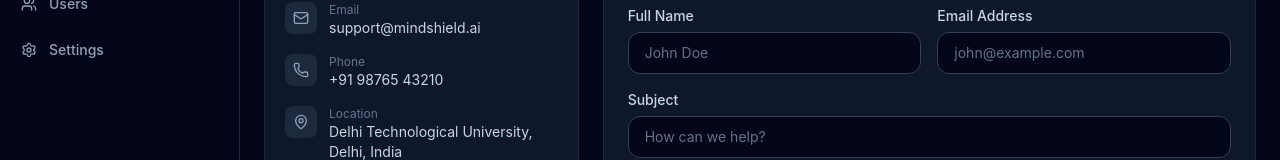
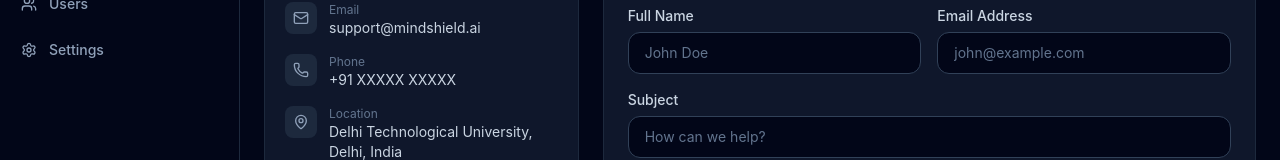
Before and after one commit to AyushHL/MindShield-AI, a React (Vite) app in the folder frontend/: page /dashboard/contact in a window 1280 px wide. Shown: the part 235-395 px from the top of the page. Built offline with nearby package versions, Linux system fonts and the light colour scheme; sample sign-in values are in the browser's storage.

Commit message:
chore: Update Pages

```diff
--- a/frontend/src/pages/Contact.tsx
+++ b/frontend/src/pages/Contact.tsx
@@ -15,7 +15,7 @@ const faqs = [
 
 const contactInfo = [
   { icon: Mail, label: 'Email', value: 'support@mindshield.ai' },
-  { icon: Phone, label: 'Phone', value: '+91 98765 43210' },
+  { icon: Phone, label: 'Phone', value: '+91 XXXXX XXXXX' },
   { icon: MapPin, label: 'Location', value: 'Delhi Technological University, Delhi, India' },
 ];
 
--- a/frontend/src/pages/Home.tsx
+++ b/frontend/src/pages/Home.tsx
@@ -23,7 +23,7 @@ export const Home = () => {
         </div>
         <div className="relative z-10 max-w-4xl text-center">
           <div className="mb-6 inline-flex items-center gap-2 rounded-full border border-violet-500/30 bg-violet-500/10 px-4 py-1.5 text-xs font-medium text-violet-300">
-            <Zap className="h-3 w-3" /> DTU B.Tech Minor Project · Bi-LSTM Deep Learning
+            <Zap className="h-3 w-3" /> Bi-LSTM Based Risk Classification
           </div>
           <h1 className="text-5xl font-bold leading-tight tracking-tight text-white md:text-6xl lg:text-7xl">
             Detect Mental Health
@@ -125,7 +125,7 @@ export const Home = () => {
           <div className="flex items-center gap-2">
             <Shield className="h-5 w-5 text-violet-500" />
             <span className="font-semibold text-slate-300">MindShield AI</span>
-            <span>· DTU B.Tech Minor Project</span>
+            <span>· Delhi Technological University, Delhi, India </span>
           </div>
           <p>© {new Date().getFullYear()} MindShield. All rights reserved.</p>
         </div>
```
Also changed, not shown: 1 other file (tests, documents, lock files or other folders).
